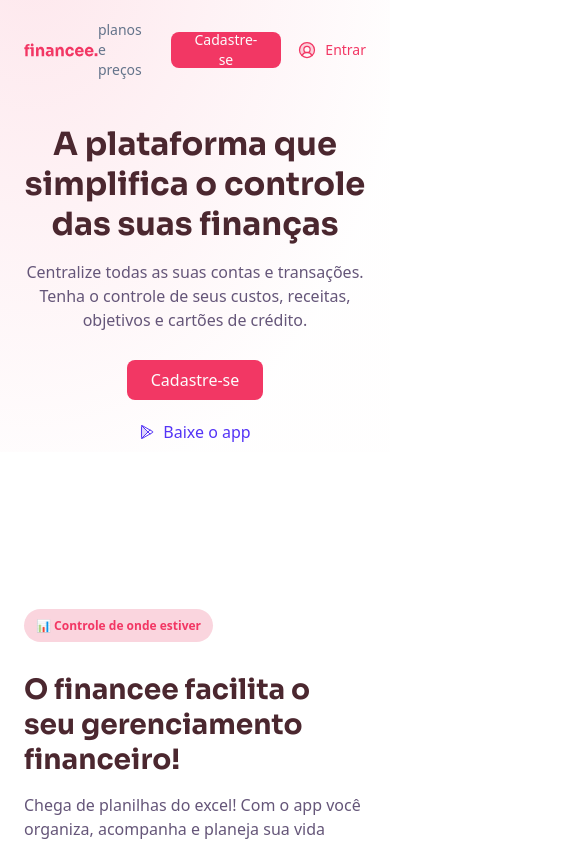
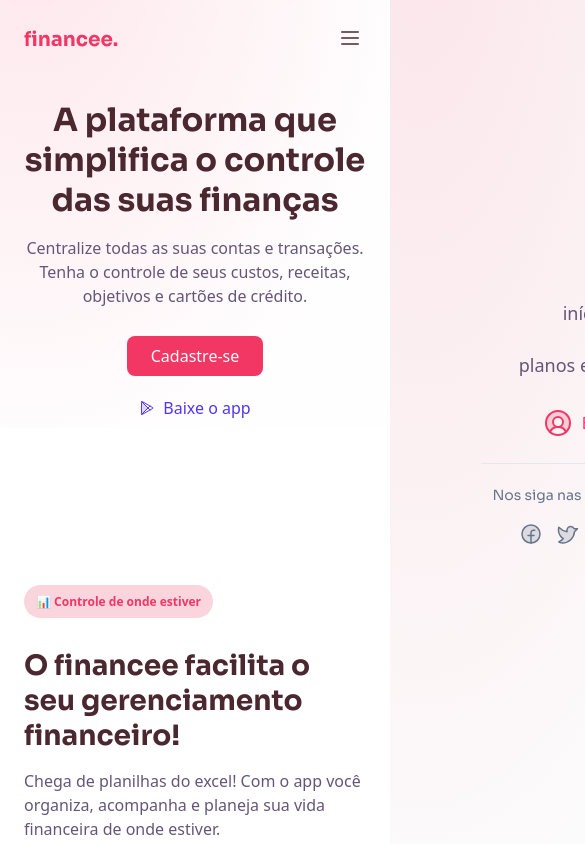
Before and after one commit to MathPSantos/financee, a React (Vite) app: page / in a window 390 px wide. Shown: the top 844 px of the page, 585 px wide, since content can reach past the window. Built offline with nearby package versions, Linux system fonts and the light colour scheme.

Commit message:
feat: add responsiveness to menu

```diff
--- a/src/components/layout/Header.component.tsx
+++ /dev/null
@@ -1,48 +0,0 @@
-import { UserCircle } from "phosphor-react";
-
-import { Button, NavLink } from "../common";
-
-import Logo from "../../assets/logo.svg";
-
-const NavItems = [
-  {
-    to: "/plans",
-    label: "planos e preços",
-  },
-];
-
-export function Header() {
-  return (
-    <header className="px-6 py-5">
-      {/* Content */}
-      <div className="mx-auto w-full max-w-6xl flex items-center justify-between">
-        <NavLink to="/">
-          <img src={Logo} alt="Logo financee" />
-        </NavLink>
-
-        {/* Wrapper */}
-        <div className="flex items-center gap-7">
-          {/* Nav */}
-          <nav>
-            <ul className="list-none flex items-center gap-5">
-              {NavItems.map((i) => (
-                <NavLink key={i.to} to={i.to}>
-                  {i.label}
-                </NavLink>
-              ))}
-            </ul>
-          </nav>
-
-          {/* Actions */}
-          <div className="flex items-center gap-4">
-            <Button size="small">Cadastre-se</Button>
-            <Button variant="link" size="small">
-              <UserCircle weight="duotone" />
-              Entrar
-            </Button>
-          </div>
-        </div>
-      </div>
-    </header>
-  );
-}
--- /dev/null
+++ b/src/components/layout/Header/Header.component.tsx
@@ -0,0 +1,135 @@
+import {
+  FacebookLogo,
+  InstagramLogo,
+  LinkedinLogo,
+  List,
+  TwitterLogo,
+  UserCircle,
+  X,
+} from "phosphor-react";
+
+import { Button, Heading, NavLink } from "../../common";
+
+import { useState } from "react";
+
+import { classNames } from "../../../core/utils/classnames";
+
+import Logo from "../../../assets/logo.svg";
+
+import "./Header.styles.css";
+import { useLockBodyScrool } from "../../../core/hooks";
+
+const NavItems = [
+  {
+    to: "/plans",
+    label: "planos e preços",
+  },
+];
+
+export function Header() {
+  const [isNavOpen, setIsNavOpen] = useState(false);
+
+  useLockBodyScrool(isNavOpen);
+
+  const mobileNavClassName = classNames(
+    "translate-x-full z-10 bg-white absolute inset-0 h-screen md:hidden transition-all duration-200",
+    isNavOpen && "nav-active"
+  );
+
+  function handleBurguerToggle() {
+    setIsNavOpen(!isNavOpen);
+  }
+
+  return (
+    <header className="relative px-6 py-5">
+      {/* Content */}
+      <div className="mx-auto w-full max-w-6xl flex items-center justify-between h-9">
+        <NavLink to="/">
+          <img src={Logo} alt="Logo financee" />
+        </NavLink>
+
+        {/* Wrapper */}
+        <div className="hidden md:flex items-center gap-7">
+          {/* Nav */}
+          <nav>
+            <ul className="list-none flex items-center gap-5">
+              {NavItems.map((i) => (
+                <li>
+                  <NavLink key={i.to} to={i.to}>
+                    {i.label}
+                  </NavLink>
+                </li>
+              ))}
+            </ul>
+          </nav>
+
+          {/* Actions */}
+          <div className="flex items-center gap-4">
+            <Button size="small">Cadastre-se</Button>
+            <Button variant="link" size="small">
+              <UserCircle size={32} weight="duotone" />
+              Entrar
+            </Button>
+          </div>
+        </div>
+
+        {/* Burguer */}
+        <button
+          className="z-50 p-1 w-8 h-8 flex items-center justify-center md:hidden text-brown-500 cursor-pointer"
+          onClick={handleBurguerToggle}
+          title="Menu button"
+        >
+          {!isNavOpen ? <List size={24} /> : <X size={24} />}
+        </button>
+
+        {/* Mobile */}
+        <div className={mobileNavClassName}>
+          <div
+            className="flex flex-col justify-center items-center px-6 gap-5 h-full"
+            style={{
+              background:
+                "radial-gradient(98.69% 127.54% at 8.02% -15.11%, rgba(242, 55, 100, 0.12) 0.32%, rgba(253, 249, 250, 0.12) 100%)",
+            }}
+          >
+            <nav>
+              <ul className="flex flex-col items-center gap-6">
+                <li>
+                  <NavLink className="text-lg" to="/">
+                    início
+                  </NavLink>
+                </li>
+                {NavItems.map((i) => (
+                  <li>
+                    <NavLink className="text-lg" key={i.to} to={i.to}>
+                      {i.label}
+                    </NavLink>
+                  </li>
+                ))}
+              </ul>
+
+              <Button className="mx-auto mt-6" variant="link">
+                <UserCircle size={32} weight="duotone" />
+                Entrar
+              </Button>
+            </nav>
+            <hr className="w-52 bg-slate-200" />
+            <div className="flex flex-col items-center gap-4">
+              <Heading
+                level={5}
+                className="font-normal text-center !text-slate-500"
+              >
+                Nos siga nas redes sociais
+              </Heading>
+              <div className="flex gap-3 text-2xl text-slate-500">
+                <FacebookLogo weight="duotone" />
+                <TwitterLogo weight="duotone" />
+                <InstagramLogo weight="duotone" />
+                <LinkedinLogo weight="duotone" />
+              </div>
+            </div>
+          </div>
+        </div>
+      </div>
+    </header>
+  );
+}
--- /dev/null
+++ b/src/components/layout/Header/Header.styles.css
@@ -0,0 +1,3 @@
+.nav-active {
+  @apply !translate-x-0;
+}
--- a/src/components/layout/index.ts
+++ b/src/components/layout/index.ts
@@ -1,5 +1,5 @@
 export * from "./Footer.component";
-export * from "./Header.component";
+export * from "./Header/Header.component";
 export * from "./HeroGradient.component";
 export * from "./MaxWidth.component";
 export * from "./Section.component";
--- /dev/null
+++ b/src/core/hooks/index.ts
@@ -0,0 +1 @@
+export * from "./useLockBodyScroll.hook";
--- /dev/null
+++ b/src/core/hooks/useLockBodyScroll.hook.ts
@@ -0,0 +1,11 @@
+export function useLockBodyScrool(value: boolean) {
+  function lockBodyScroll() {
+    document.body.classList.add("overflow-hidden");
+  }
+
+  function unlockBodyScroll() {
+    document.body.classList.remove("overflow-hidden");
+  }
+
+  value ? lockBodyScroll() : unlockBodyScroll();
+}
--- a/src/pages/Home/components/StepsSection.component.tsx
+++ b/src/pages/Home/components/StepsSection.component.tsx
@@ -67,9 +67,9 @@ function MiniCta({
   );
 }
 
-export function StepsSection() {
+export function StepsSection({...props}: HTMLAttributes<HTMLDivElement>) {
   return (
-    <Section contentClassName="flex flex-col md:flex-row justify-between items-stretch md:gap-15">
+    <Section contentClassName="flex flex-col md:flex-row justify-between items-stretch md:gap-15" {...props}>
       <div className="md:max-w-lg md:flex-1 flex flex-col justify-between">
         <div>
           <Badge>📊 Controle de onde estiver</Badge>
```
